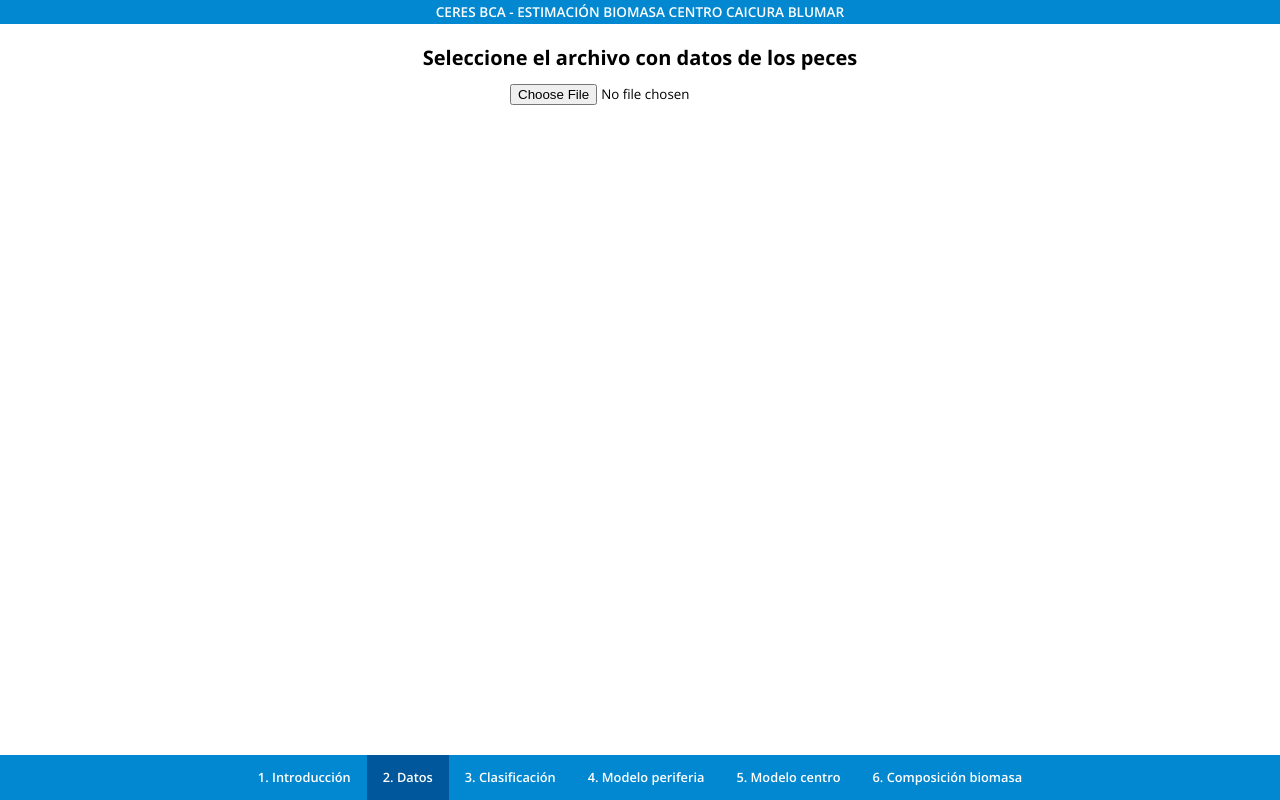
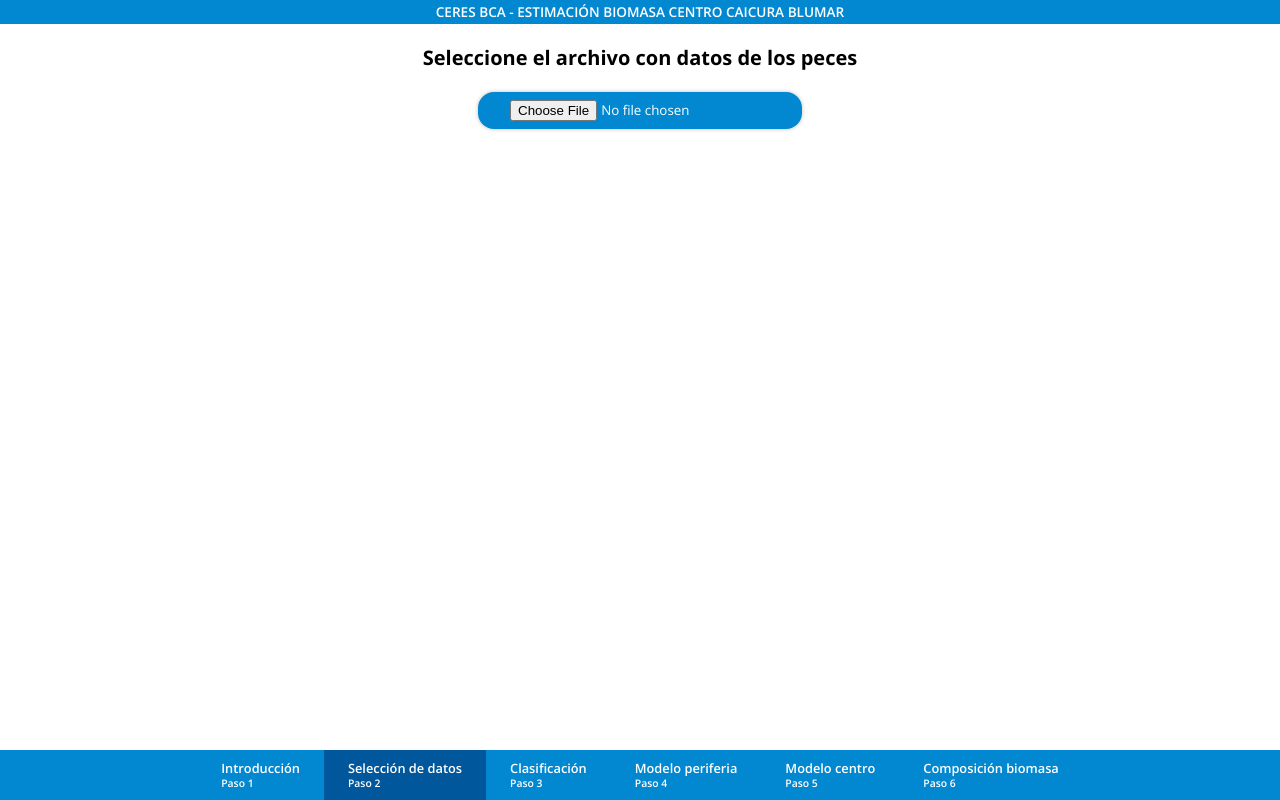
Before and after one commit to alavado/ceres-caicura, a React (Create React App) app: page /datos in a window 1280 px wide. Built offline with nearby package versions, Linux system fonts and the light colour scheme.

Commit message:
agrega seleccion de dias de faena

```diff
--- a/package.json
+++ b/package.json
@@ -11,6 +11,7 @@
     "react-chartjs-2": "^2.10.0",
     "react-datepicker": "^3.2.2",
     "react-dom": "^16.13.1",
+    "react-number-format": "^4.4.1",
     "react-redux": "^7.2.1",
     "react-router-dom": "^5.2.0",
     "react-scripts": "3.4.3",
--- a/src/components/Biomasa/TablaPorcentajes/TablaPorcentajes.css
+++ b/src/components/Biomasa/TablaPorcentajes/TablaPorcentajes.css
@@ -18,6 +18,8 @@
 
 .TablaPorcentajes__fila div {
   padding: .25rem;
+  display: flex;
+  align-items: center;
 }
 
 .TablaPorcentajes__titulo {
@@ -25,3 +27,7 @@
   margin-bottom: .5rem;
   font-size: 1rem;
 }
+
+.TablaPorcentajes__input {
+  width: 100%;
+}
--- a/src/components/Biomasa/TablaPorcentajes/TablaPorcentajes.js
+++ b/src/components/Biomasa/TablaPorcentajes/TablaPorcentajes.js
@@ -2,6 +2,7 @@ import React, { useState } from 'react'
 import { useSelector } from 'react-redux'
 import { fechaInicial } from '../../../helpers/fechas'
 import { calcularModeloPromediado } from '../../../helpers/modelo'
+import NumberFormat from 'react-number-format'
 import './TablaPorcentajes.css'
 
 const TablaPorcentajes = () => {
@@ -39,22 +40,10 @@ const TablaPorcentajes = () => {
   pecesEnteros = pecesEnteros.map((v, i) => Math.max(0, v - huesos[i] - pasta[i] - mix[i]))
 
   const estados = [
-    {
-      nombre: 'Peces enteros',
-      valores: pecesEnteros
-    },
-    {
-      nombre: 'Mix sólido pasta',
-      valores: mix
-    },
-    {
-      nombre: 'Tipo pasta',
-      valores: pasta
-    },
-    {
-      nombre: 'Huesos y escamas',
-      valores: huesos
-    }
+    { nombre: 'Peces enteros', valores: pecesEnteros },
+    { nombre: 'Mix sólido pasta', valores: mix },
+    { nombre: 'Tipo pasta', valores: pasta },
+    { nombre: 'Huesos y escamas', valores: huesos }
   ]
 
   return (
@@ -63,31 +52,44 @@ const TablaPorcentajes = () => {
       <div className="TablaPorcentajes__tabla">
         <div className="TablaPorcentajes__fila">
           <div>Fecha</div>
-          {dias.map(dia => (
-            <div key={`fecha-${dia}`}>{fechaInicioFaena.clone().add(dia, 'days').format('DD/MM')}</div>
+          {dias.map((dia, i) => (
+            <div key={`fecha-${i}`}>
+              {fechaInicioFaena.clone().add(dia, 'days').format('DD/MM')}
+            </div>
           ))}
         </div>
         <div className="TablaPorcentajes__fila">
           <div>Día desde hundimiento</div>
-          {diasDesdeHundimiento.map(dia => (
-            <div key={`dia-h-${dia}`}>{dia}</div>
+          {diasDesdeHundimiento.map((dia, i) => (
+            <div key={`dia-h-${i}`}>{dia}</div>
           ))}
         </div>
         <div className="TablaPorcentajes__fila">
           <div>Día faena</div>
           {dias.map((dia, i) => (
-            <div key={`dia-faena-${dia}`}>
-              {dia}
-              {/* <input value={dia} type="number" onChange={e => setDias(prevDias => {
-                return [...prevDias.slice(0, i), Number(e.target.value), ...prevDias.slice(i + 1)]
-              })} /> */}
+            <div key={`dia-faena-${i}`}>
+              <NumberFormat
+                value={dia}
+                className="TablaPorcentajes__input"
+                onValueChange={v => setDias(prevDias => {
+                  return [
+                    ...prevDias.slice(0, i),
+                    Number(v.value || 0),
+                    ...prevDias.slice(i + 1)
+                  ]
+                })}
+              />
             </div>
           ))}
         </div>
-        {estados.map((estado, i) => (
-          <div key={estado} className="TablaPorcentajes__fila">
+        {estados.map(estado => (
+          <div key={estado.nombre} className="TablaPorcentajes__fila">
             <div>{estado.nombre}</div>
-            {estado.valores.map(v => <div>{v.toLocaleString('de-DE', { maximumFractionDigits: 1 })}%</div>)}
+            {estado.valores.map((v, i) => (
+              <div key={`porcentaje-estado-${estado.nombre}-${i}`}>
+                {v.toLocaleString('de-DE', { maximumFractionDigits: 1 })}%
+              </div>)
+            )}
           </div>
         ))}
         <div className="TablaPorcentajes__fila">
--- a/src/components/LecturaDatos/LecturaDatos.css
+++ b/src/components/LecturaDatos/LecturaDatos.css
@@ -10,3 +10,14 @@
   font-size: 1.25rem;
   margin-bottom: 1rem;
 }
+
+.LecturaDatos__boton {
+  background-color: #0288D1;
+  color: white;
+  padding: .5rem 2rem;
+  border-radius: 1rem;
+  outline: none;
+  border: none;
+  box-shadow: 0 0 .25rem rgba(0, 0, 0, .25);
+  margin-top: .5rem;
+}
--- a/src/components/LecturaDatos/LecturaDatos.js
+++ b/src/components/LecturaDatos/LecturaDatos.js
@@ -25,7 +25,7 @@ const LecturaDatos = () => {
   return (
     <div className="LecturaDatos">
       <h1 className="LecturaDatos__titulo">Seleccione el archivo con datos de los peces</h1>
-      <input ref={archivo} type="file" accept=".csv" onChange={leerArchivo} />
+      <input className="LecturaDatos__boton" ref={archivo} type="file" accept=".csv" onChange={leerArchivo} />
       <TablaDatos />
     </div>
   )
--- a/src/components/Navegacion/LinkNavegacion/LinkNavegacion.css
+++ b/src/components/Navegacion/LinkNavegacion/LinkNavegacion.css
@@ -1,5 +1,14 @@
 .LinkNavegacion {
-  padding: 1rem;
+  padding: .75rem 1.5rem;
+  display: flex;
+  flex-direction: column;
+  transition: all .25s ease;
+}
+
+.LinkNavegacion::after {
+  content: 'Paso ' attr(paso);
+  font-size: .65rem;
+  margin-top: .2rem;
 }
 
 .LinkNavegacion--activo {
--- a/src/components/Navegacion/LinkNavegacion/LinkNavegacion.js
+++ b/src/components/Navegacion/LinkNavegacion/LinkNavegacion.js
@@ -2,13 +2,14 @@ import React from 'react'
 import { NavLink } from 'react-router-dom'
 import './LinkNavegacion.css'
 
-const LinkNavegacion = ({ to, children }) => {
+const LinkNavegacion = ({ to, paso, children }) => {
   return (
     <NavLink
       className="LinkNavegacion"
       activeClassName="LinkNavegacion--activo"
       exact
       to={to}
+      paso={paso}
     >
       {children}
     </NavLink>
--- a/src/components/Navegacion/Navegacion.js
+++ b/src/components/Navegacion/Navegacion.js
@@ -2,15 +2,23 @@ import React from 'react'
 import LinkNavegacion from './LinkNavegacion'
 import './Navegacion.css'
 
+const links = [
+  { ruta: '/', nombre: 'Introducción' },
+  { ruta: '/datos', nombre: 'Selección de datos' },
+  { ruta: '/clasificacion', nombre: 'Clasificación' },
+  { ruta: '/degradacion', nombre: 'Modelo periferia' },
+  { ruta: '/centro', nombre: 'Modelo centro' },
+  { ruta: '/biomasa', nombre: 'Composición biomasa' }
+]
+
 const Navegacion = () => {
   return (
     <div className="Navegacion">
-      <LinkNavegacion to="/">1. Introducción</LinkNavegacion>
-      <LinkNavegacion to="/datos">2. Datos</LinkNavegacion>
-      <LinkNavegacion to="/clasificacion">3. Clasificación</LinkNavegacion>
-      <LinkNavegacion to="/degradacion">4. Modelo periferia</LinkNavegacion>
-      <LinkNavegacion to="/centro">5. Modelo centro</LinkNavegacion>
-      <LinkNavegacion to="/biomasa">6. Composición biomasa</LinkNavegacion>
+      {links.map(({ ruta, nombre }, i) => (
+        <LinkNavegacion key={`nav-${i}`} paso={i + 1} to={ruta}>
+          {nombre}
+        </LinkNavegacion>
+      ))}
     </div>
   )
 }
```
Also changed, not shown: 1 other file (tests, documents, lock files or other folders).
